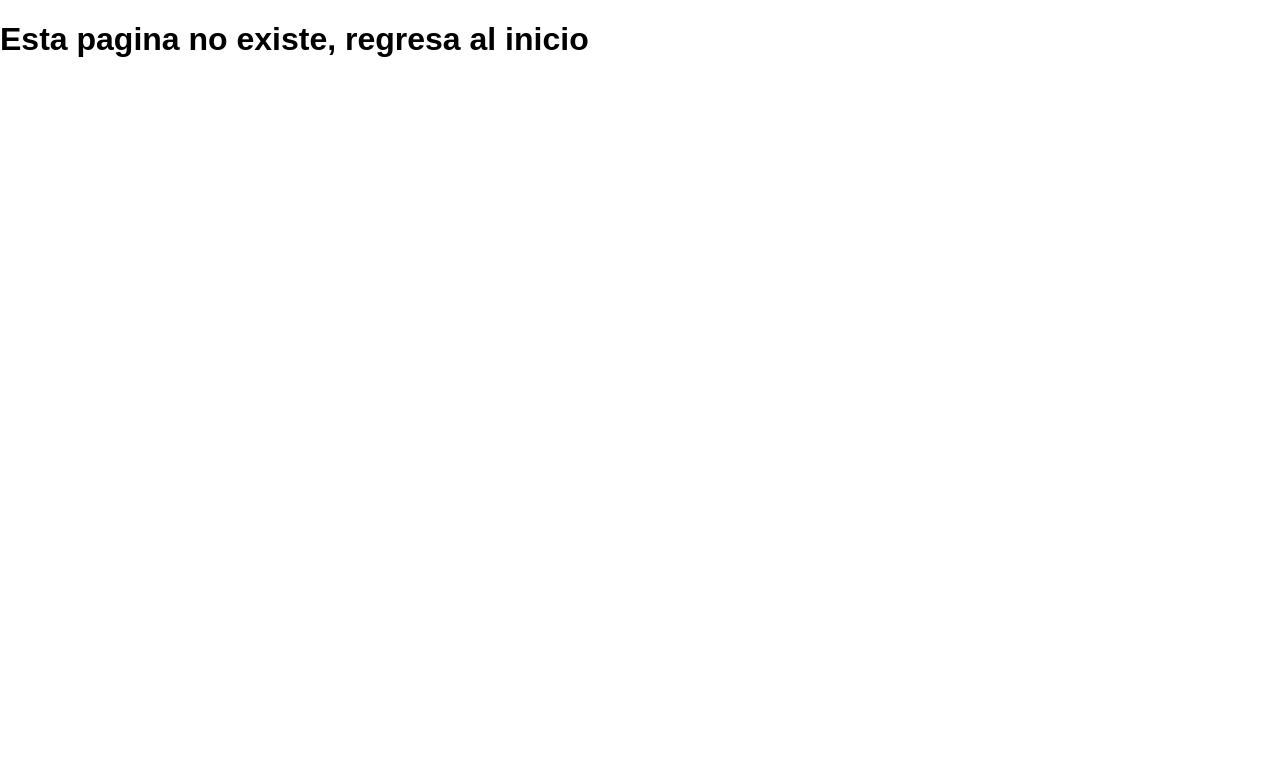
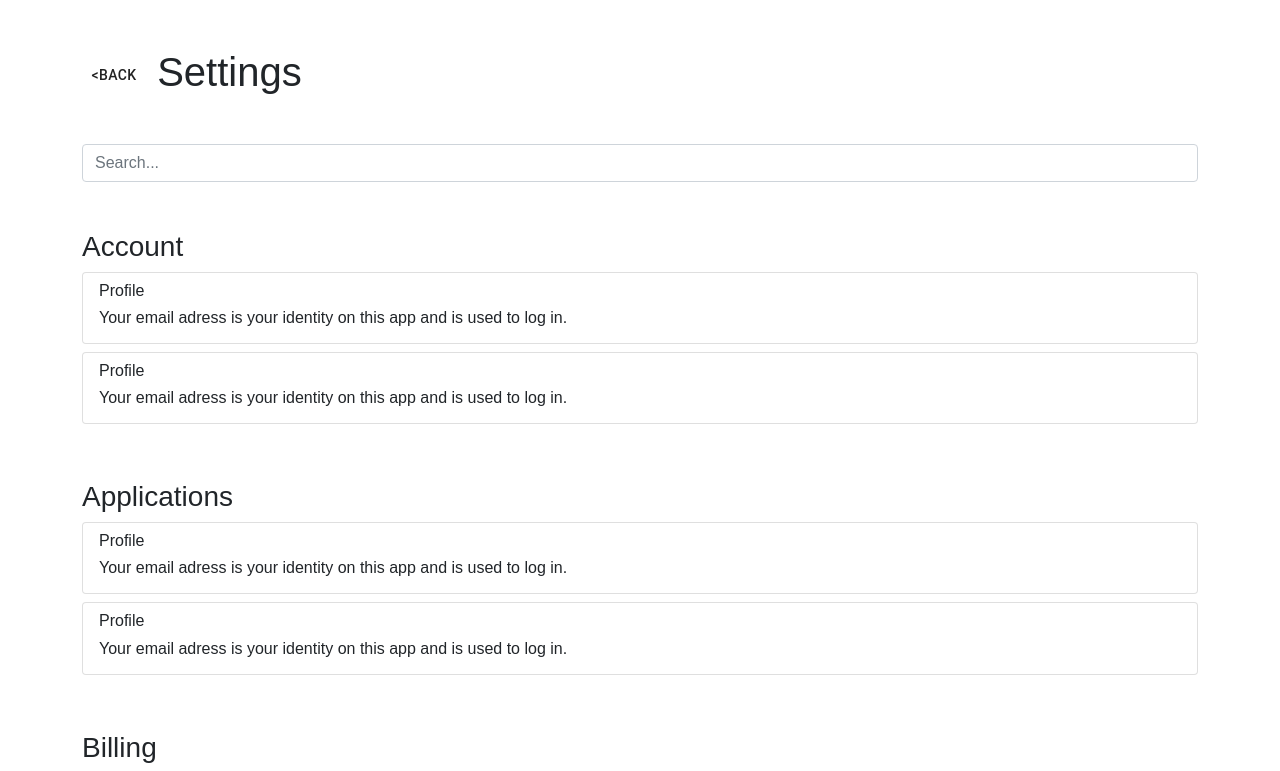
Before and after one commit to AndrewSuarez/TeamCrypto, a React (Create React App) app in the folder client/: page /settings in a window 1280 px wide. Shown: the top 771 px of the page. Built offline with nearby package versions, Linux system fonts and the light colour scheme.

Commit message:
feature: pantalla de settingScreen
se implemento una nueva pantalla para la configuracion de la app

```diff
--- a/client/public/index.html
+++ b/client/public/index.html
@@ -15,6 +15,17 @@
       user's mobile device or desktop. See https://developers.google.com/web/fundamentals/web-app-manifest/
     -->
     <link rel="manifest" href="%PUBLIC_URL%/manifest.json" />
+    <link
+      href="https://cdn.jsdelivr.net/npm/bootstrap@5.0.2/dist/css/bootstrap.min.css"
+      rel="stylesheet"
+      integrity="sha384-EVSTQN3/azprG1Anm3QDgpJLIm9Nao0Yz1ztcQTwFspd3yD65VohhpuuCOmLASjC"
+      crossorigin="anonymous"
+    />
+    <script
+      src="https://cdn.jsdelivr.net/npm/bootstrap@5.0.2/dist/js/bootstrap.bundle.min.js"
+      integrity="sha384-MrcW6ZMFYlzcLA8Nl+NtUVF0sA7MsXsP1UyJoMp4YLEuNSfAP+JcXn/tWtIaxVXM"
+      crossorigin="anonymous"
+    ></script>
     <!--
       Notice the use of %PUBLIC_URL% in the tags above.
       It will be replaced with the URL of the `public` folder during the build.
--- /dev/null
+++ b/client/src/containers/appSettings/index.js
@@ -0,0 +1,168 @@
+import { Button } from '@material-ui/core';
+import React, { useState } from 'react';
+
+const options = [
+  {
+    header: {
+      name: 'Account',
+    },
+    values: [
+      {
+        name: 'Profile',
+        description:
+          'Your email adress is your identity on this app and is used to log in.',
+      },
+      {
+        name: 'Profile',
+        description:
+          'Your email adress is your identity on this app and is used to log in.',
+      },
+    ],
+  },
+  {
+    header: {
+      name: 'Applications',
+    },
+    values: [
+      {
+        name: 'Profile',
+        description:
+          'Your email adress is your identity on this app and is used to log in.',
+      },
+      {
+        name: 'Profile',
+        description:
+          'Your email adress is your identity on this app and is used to log in.',
+      },
+    ],
+  },
+  {
+    header: {
+      name: 'Billing',
+    },
+    values: [
+      {
+        name: 'Profile',
+        description:
+          'Your email adress is your identity on this app and is used to log in.',
+      },
+      {
+        name: 'Profile',
+        description:
+          'Your email adress is your identity on this app and is used to log in.',
+      },
+    ],
+  },
+  {
+    header: {
+      name: 'Support',
+    },
+    values: [
+      {
+        name: 'Profile',
+        description:
+          'Your email adress is your identity on this app and is used to log in.',
+      },
+      {
+        name: 'Profile',
+        description:
+          'Your email adress is your identity on this app and is used to log in.',
+      },
+    ],
+  },
+];
+
+const AppSettings = () => {
+  const [visibleOptions, setVisibleOptions] = useState(options);
+
+  const onChange = (e) => {
+    e.preventDefault();
+    const value = e.target.value;
+
+    if (value.trim().lenght === 0) {
+      setVisibleOptions(options);
+      return;
+    }
+
+    const returnedItems = [];
+
+    visibleOptions.forEach((option, index) => {
+      const foundOptions = option.values.filter((item) => {
+        return (
+          item.name.toLocaleLowerCase().search(value.trim().toLowerCase()) !==
+            -1 ||
+          item.description
+            .toLocaleLowerCase()
+            .search(value.trim().toLowerCase()) !== -1
+        );
+      });
+
+      returnedItems[index] = {
+        header: {
+          name: option.header.name,
+        },
+        values: foundOptions,
+      };
+
+      if (
+        option.header.name
+          .toLocaleLowerCase()
+          .search(value.trim().toLowerCase()) !== -1
+      ) {
+        returnedItems[index] = {
+          header: {
+            name: option.header.name,
+          },
+          values: options[index].values,
+        };
+      }
+    });
+
+    setVisibleOptions(returnedItems);
+  };
+
+  return (
+    <div className="App">
+      <div className="container my-5">
+        <h1>
+          <span>
+            <Button className="btn btn-secondary">
+              {' '}
+              <span>&lt;</span> Back{' '}
+            </Button>{' '}
+          </span>
+          Settings
+        </h1>
+
+        <input
+          type="text"
+          className="form-control mt-5"
+          onChange={onChange}
+          placeholder="Search..."
+        />
+
+        <div>
+          {visibleOptions.map((option) => (
+            <div key={option.header.name} className="mt-5 mt-2">
+              <h3>{option.header.name}</h3>
+              <div>
+                {option.values.map((value) => (
+                  <div key={value.name}>
+                    <ul className="list-group">
+                      <li className="list-group-item mb-2">
+                        <h6 className="font-weight-bold">{value.name}</h6>
+                        <h6>{value.description}</h6>
+                      </li>
+                    </ul>
+                  </div>
+                ))}
+              </div>
+            </div>
+          ))}
+        </div>
+      </div>
+    </div>
+  );
+};
+
+export default AppSettings;
--- a/client/src/index.js
+++ b/client/src/index.js
@@ -1,11 +1,13 @@
-import React from "react";
-import { BrowserRouter as Router, Route, Link, Switch } from "react-router-dom";
-import ReactDOM from "react-dom";
-import "./index.css";
-import Homepage from "./containers/homepage";
-import SignIn from "./containers/login";
-import PageNotFound from "./containers/PageNotFound";
-import Chat from "./containers/chat/Chat"
+import React from 'react';
+import { BrowserRouter as Router, Route, Switch } from 'react-router-dom';
+import ReactDOM from 'react-dom';
+import './index.css';
+import Homepage from './containers/homepage';
+import SignIn from './containers/login';
+import PageNotFound from './containers/PageNotFound';
+import Chat from './containers/chat/Chat';
+import { Settings } from '@material-ui/icons';
+import AppSettings from './containers/appSettings';
 
 // Codigo de colores de la app:
 /*
@@ -22,11 +24,12 @@ ReactDOM.render(
       <Switch>
         <Route exact path="/" component={Homepage} />
         <Route exact path="/access/:login" component={SignIn} />
-        <Route exact path="/chat" component={Chat}/>
+        <Route exact path="/chat" component={Chat} />
+        <Route exact path="/settings" component={AppSettings} />
 
         <Route component={PageNotFound} />
       </Switch>
     </Router>
   </>,
-  document.getElementById("root")
+  document.getElementById('root')
 );
```
